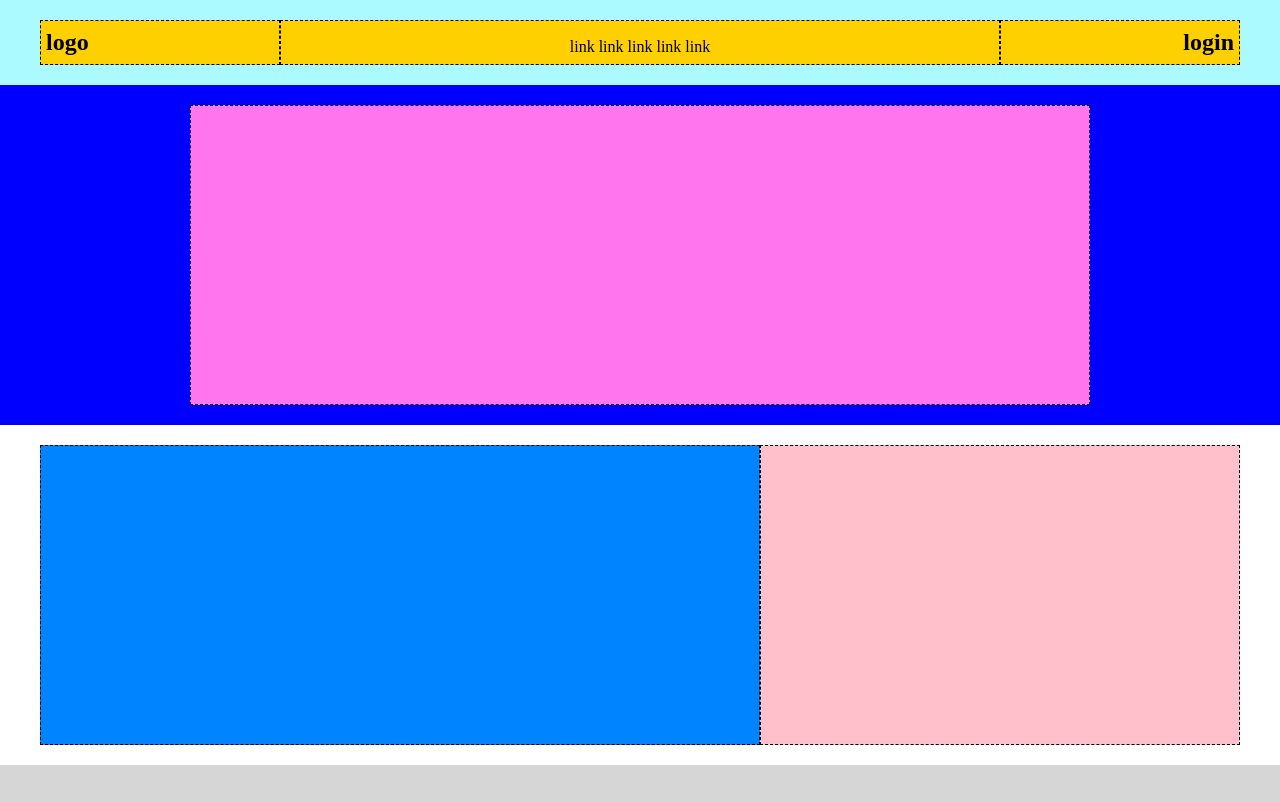
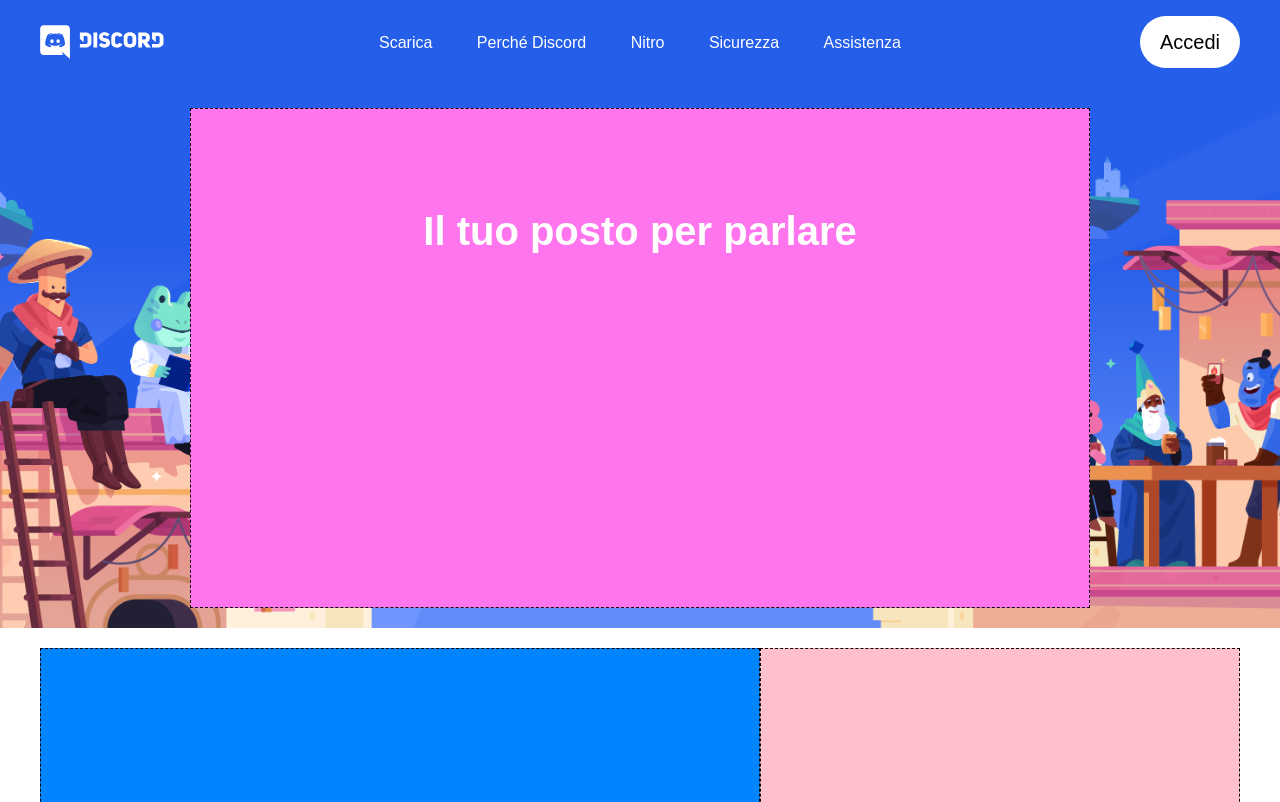
Before and after one commit to Andrearomeo04/htmlcss-discord, a plain HTML site: page index.html in a window 1280 px wide. Shown: the top 802 px of the page. Drawn offline with Linux system fonts and the light colour scheme.

Commit message:
[UPD] nav bar done, started 1st main section

```diff
--- a/css/style.css
+++ b/css/style.css
@@ -4,9 +4,13 @@
     box-sizing: border-box;
 }
 
+body {
+    font-family: Arial, Helvetica, sans-serif;
+}
+
 /* header section */
 header {
-    background-color: rgba(0, 238, 255, 0.329);
+    background-color: #255ee9
 }
 
 .container {
@@ -17,6 +21,10 @@ header {
 .row {
     display: flex;
     flex-wrap: wrap;
+}
+
+.my-head {
+    margin-top: 6px;
 }
 
 /* header col section */
@@ -31,10 +39,7 @@ header {
 
 /* nav bar section  */
 .content {
-    padding: 8px 5px;
-    margin: 20px 0px;
-    border: 1px dashed black;
-    background-color: rgb(255, 208, 0);
+    margin: 25px 0px;
 }
 
 
@@ -46,9 +51,15 @@ header {
 
 .main-menu li {
     display: inline-block;
+    margin: 0px 20px;
 }
 
-#login {
+.main-menu li a {
+    text-decoration: none;
+    color: #fff;
+}
+
+.text-right {
     text-align: right;
 }
 /* nav bar sectione end  */
@@ -72,17 +83,17 @@ header {
 .col-100 {
     width: 100%;
     border: 1px dashed black;
-    height: 300px;
+    height: 500px;
 }
 
 .col-60-main {
     width: 60%;
-    height: 300px;
+    height: 450px;
 }
 
 .col-40-main {
     width: 40%;
-    height: 300px;
+    height: 450px;
 }
 
 .col-100-foot-main {
@@ -141,9 +152,11 @@ header {
 /* styling class */
 
 /* background colors section  */
-.bg-blue {
-    background-color: blue;
+.bg-jumbotron {
+    background-image: url(../img/jumbo.png);
     padding: 20px;
+    background-size: cover;
+    background-position: center;
 }
 
 .bg-light-grey {
@@ -206,3 +219,31 @@ header {
     border-bottom: 1px solid white;
 }
 /* border section end  */
+
+.btn {
+    padding: 15px 20px;
+    color: black;
+    border-radius: 30px;
+    text-decoration: none;
+    font-size: 20px;
+}
+
+.btn-white {
+    background-color: #fff;
+}
+
+.col-100-flex {
+    padding-top: 100px;
+    display: flex;
+    justify-content: center;
+}
+
+/* text size  */
+.font-size-title {
+    font-size: 40px;
+}
+
+/* text colors  */
+.text-white {
+    color: #fff;
+}
--- a/index.html
+++ b/index.html
@@ -16,7 +16,7 @@
                 <!-- first column  -->
                 <div class="col-20">
                     <div class="content">
-                        <h2>logo</h2>
+                        <img src="./img/logo.svg" alt="Discord">
                     </div>
                 </div>
 
@@ -24,19 +24,19 @@
                 <div class="col-60">
                     <div class="content">
                         <ul class="main-menu">
-                            <li>link</li>
-                            <li>link</li>
-                            <li>link</li>
-                            <li>link</li>
-                            <li>link</li>
+                            <li><a href="">Scarica</a></li>
+                            <li><a href="">Perché Discord</a></li>
+                            <li><a href="">Nitro</a></li>
+                            <li><a href="">Sicurezza</a></li>
+                            <li><a href="">Assistenza</a></li>
                         </ul>
                     </div>
                 </div>
 
                 <!-- third column  -->
-                <div class="col-20">
-                    <div class="content">
-                        <h2 id="login">login</h2>
+                <div class="col-20 my-head">
+                    <div class="content text-right">
+                            <a href="" class="btn btn-white">Accedi</a>
                     </div>
                 </div>
             </div>
@@ -48,10 +48,12 @@
     <main>
 
         <!-- blue row -->
-        <div class="bg-blue">
+        <div class="bg-jumbotron">
             <div class="container-sm">
                 <div class="row">
-                    <div class="col-100 col-roset"></div>
+                    <div class="col-100 col-roset col-100-flex text-white">
+                        <h2 class="font-size-title">Il tuo posto per parlare</h2>
+                    </div>
                 </div>
             </div>
         </div>
```
